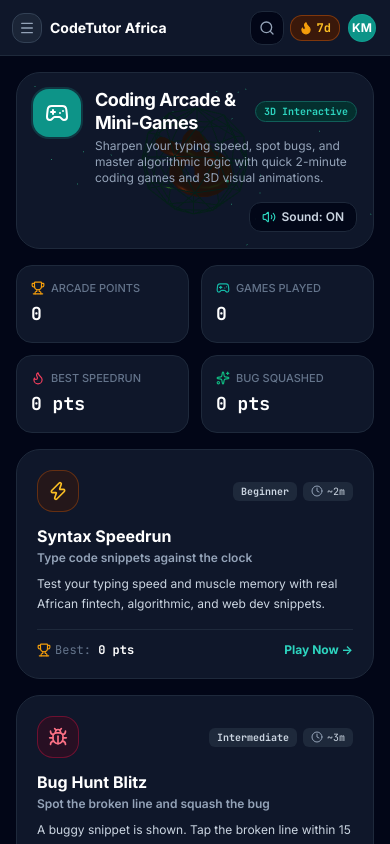
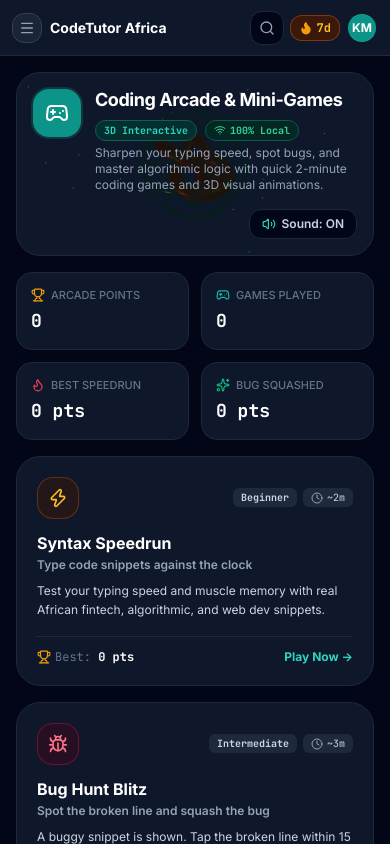
Before and after one commit to agudu50/CodeTutor-Africa, a React (Vite) app: page /games in a window 390 px wide. Built offline with nearby package versions, Linux system fonts and the light colour scheme; no server answers.

Commit message:
added game features

```diff
--- a/src/app/providers/SystemStatusProvider.tsx
+++ b/src/app/providers/SystemStatusProvider.tsx
@@ -48,6 +48,15 @@ export const SYSTEM_CAPABILITIES: CapabilityItem[] = [
     isAvailableOffline: true,
     isAvailableOnline: true,
     offlineFallbackNote: 'Test checks run offline on your device.',
+  },
+  {
+    id: 'arcade-games',
+    title: 'Coding Arcade & Mini-Games',
+    description: 'Play Syntax Speedrun, Bug Hunt Blitz, Output Predictor, and Code Shuffle.',
+    category: 'core',
+    isAvailableOffline: true,
+    isAvailableOnline: true,
+    offlineFallbackNote: 'All 4 games, 3D animations, and sound effects work 100% offline.',
   },
   {
     id: 'support-inquiries',
--- a/src/features/games/components/BugHuntGame.tsx
+++ b/src/features/games/components/BugHuntGame.tsx
@@ -1,4 +1,5 @@
 import React, { useState, useEffect, useRef } from 'react'
+import { useSystemStatus } from '@/app/providers/SystemStatusProvider'
 import { BUG_HUNT_CHALLENGES } from '../data/gameData'
 import { BugHuntChallenge } from '../types/games.types'
 import { gameSound } from '../services/gameSound.service'
@@ -15,6 +16,7 @@ import {
   AlertTriangle,
   Volume2,
   VolumeX,
+  WifiOff,
 } from 'lucide-react'
 
 interface BugHuntGameProps {
@@ -23,6 +25,8 @@ interface BugHuntGameProps {
 }
 
 export const BugHuntGame: React.FC<BugHuntGameProps> = ({ onBack, onScoreUpdate }) => {
+  const { effectiveNetwork } = useSystemStatus()
+  const isOffline = effectiveNetwork === 'offline'
   const [challengeIndex, setChallengeIndex] = useState(0)
   const [selectedLineIndex, setSelectedLineIndex] = useState<number | null>(null)
   const [isLineConfirmed, setIsLineConfirmed] = useState(false)
@@ -174,6 +178,11 @@ export const BugHuntGame: React.FC<BugHuntGameProps> = ({ onBack, onScoreUpdate
             <span className="font-bold text-sm text-slate-900 dark:text-white">
               Bug Hunt Blitz
             </span>
+            {isOffline && (
+              <span className="inline-flex items-center gap-1 text-[10px] font-mono font-bold px-1.5 py-0.5 rounded bg-amber-50 dark:bg-amber-950 text-amber-700 dark:text-amber-400 border border-amber-200 dark:border-amber-800">
+                <WifiOff className="w-2.5 h-2.5" /> Offline
+              </span>
+            )}
           </div>
         </div>
 
--- a/src/features/games/components/CodeShuffleGame.tsx
+++ b/src/features/games/components/CodeShuffleGame.tsx
@@ -1,4 +1,5 @@
 import React, { useState } from 'react'
+import { useSystemStatus } from '@/app/providers/SystemStatusProvider'
 import { CODE_SHUFFLE_CHALLENGES } from '../data/gameData'
 import { CodeShuffleChallenge } from '../types/games.types'
 import { gameSound } from '../services/gameSound.service'
@@ -15,6 +16,7 @@ import {
   ArrowDown,
   Volume2,
   VolumeX,
+  WifiOff,
 } from 'lucide-react'
 
 interface CodeShuffleGameProps {
@@ -23,6 +25,8 @@ interface CodeShuffleGameProps {
 }
 
 export const CodeShuffleGame: React.FC<CodeShuffleGameProps> = ({ onBack, onScoreUpdate }) => {
+  const { effectiveNetwork } = useSystemStatus()
+  const isOffline = effectiveNetwork === 'offline'
   const [challengeIndex, setChallengeIndex] = useState(0)
   const currentChallenge: CodeShuffleChallenge = CODE_SHUFFLE_CHALLENGES[challengeIndex] || CODE_SHUFFLE_CHALLENGES[0]
 
@@ -115,6 +119,11 @@ export const CodeShuffleGame: React.FC<CodeShuffleGameProps> = ({ onBack, onScor
             <span className="font-bold text-sm text-slate-900 dark:text-white">
               Code Shuffle
             </span>
+            {isOffline && (
+              <span className="inline-flex items-center gap-1 text-[10px] font-mono font-bold px-1.5 py-0.5 rounded bg-amber-50 dark:bg-amber-950 text-amber-700 dark:text-amber-400 border border-amber-200 dark:border-amber-800">
+                <WifiOff className="w-2.5 h-2.5" /> Offline
+              </span>
+            )}
           </div>
         </div>
 
--- a/src/features/games/components/OutputPredictorGame.tsx
+++ b/src/features/games/components/OutputPredictorGame.tsx
@@ -1,4 +1,5 @@
 import React, { useState, useEffect, useRef } from 'react'
+import { useSystemStatus } from '@/app/providers/SystemStatusProvider'
 import { OUTPUT_PREDICTOR_CHALLENGES } from '../data/gameData'
 import { OutputPredictorChallenge } from '../types/games.types'
 import { gameSound } from '../services/gameSound.service'
@@ -15,6 +16,7 @@ import {
   AlertTriangle,
   Volume2,
   VolumeX,
+  WifiOff,
 } from 'lucide-react'
 
 interface OutputPredictorGameProps {
@@ -23,6 +25,8 @@ interface OutputPredictorGameProps {
 }
 
 export const OutputPredictorGame: React.FC<OutputPredictorGameProps> = ({ onBack, onScoreUpdate }) => {
+  const { effectiveNetwork } = useSystemStatus()
+  const isOffline = effectiveNetwork === 'offline'
   const [challengeIndex, setChallengeIndex] = useState(0)
   const [selectedOption, setSelectedOption] = useState<number | null>(null)
   const [feedback, setFeedback] = useState<{ isSuccess: boolean; message: string } | null>(null)
@@ -151,6 +155,11 @@ export const OutputPredictorGame: React.FC<OutputPredictorGameProps> = ({ onBack
             <span className="font-bold text-sm text-slate-900 dark:text-white">
               Output Predictor
             </span>
+            {isOffline && (
+              <span className="inline-flex items-center gap-1 text-[10px] font-mono font-bold px-1.5 py-0.5 rounded bg-amber-50 dark:bg-amber-950 text-amber-700 dark:text-amber-400 border border-amber-200 dark:border-amber-800">
+                <WifiOff className="w-2.5 h-2.5" /> Offline
+              </span>
+            )}
           </div>
         </div>
 
--- a/src/features/games/components/SyntaxSpeedrunGame.tsx
+++ b/src/features/games/components/SyntaxSpeedrunGame.tsx
@@ -1,4 +1,5 @@
 import React, { useState, useEffect, useRef } from 'react'
+import { useSystemStatus } from '@/app/providers/SystemStatusProvider'
 import { SPEEDRUN_SNIPPETS } from '../data/gameData'
 import { SpeedrunSnippet } from '../types/games.types'
 import { gameSound } from '../services/gameSound.service'
@@ -13,6 +14,7 @@ import {
   Flame,
   Volume2,
   VolumeX,
+  WifiOff,
 } from 'lucide-react'
 
 interface SyntaxSpeedrunGameProps {
@@ -21,6 +23,8 @@ interface SyntaxSpeedrunGameProps {
 }
 
 export const SyntaxSpeedrunGame: React.FC<SyntaxSpeedrunGameProps> = ({ onBack, onScoreUpdate }) => {
+  const { effectiveNetwork } = useSystemStatus()
+  const isOffline = effectiveNetwork === 'offline'
   const [snippetIndex, setSnippetIndex] = useState(0)
   const [userInput, setUserInput] = useState('')
   const [timeLeft, setTimeLeft] = useState(SPEEDRUN_SNIPPETS[0].timeLimitSecs)
@@ -167,6 +171,11 @@ export const SyntaxSpeedrunGame: React.FC<SyntaxSpeedrunGameProps> = ({ onBack,
             <span className="font-bold text-sm text-slate-900 dark:text-white">
               Syntax Speedrun
             </span>
+            {isOffline && (
+              <span className="inline-flex items-center gap-1 text-[10px] font-mono font-bold px-1.5 py-0.5 rounded bg-amber-50 dark:bg-amber-950 text-amber-700 dark:text-amber-400 border border-amber-200 dark:border-amber-800">
+                <WifiOff className="w-2.5 h-2.5" /> Offline
+              </span>
+            )}
           </div>
         </div>
 
--- a/src/features/games/pages/GamesHubPage.tsx
+++ b/src/features/games/pages/GamesHubPage.tsx
@@ -1,5 +1,6 @@
 import React, { useState, useEffect } from 'react'
 import { PageContainer } from '@/components/layout/PageContainer'
+import { useSystemStatus } from '@/app/providers/SystemStatusProvider'
 import { GAMES_METADATA } from '../data/gameData'
 import { GameId, PlayerGameStats } from '../types/games.types'
 import { SyntaxSpeedrunGame } from '../components/SyntaxSpeedrunGame'
@@ -20,6 +21,10 @@ import {
   Sparkles,
   Volume2,
   VolumeX,
+  Wifi,
+  WifiOff,
+  CheckCircle2,
+  HardDrive,
 } from 'lucide-react'
 
 const ICON_MAP = {
@@ -32,6 +37,9 @@ const ICON_MAP = {
 const STATS_STORAGE_KEY = 'codetutor_arcade_stats'
 
 export const GamesHubPage: React.FC = () => {
+  const { effectiveNetwork } = useSystemStatus()
+  const isOffline = effectiveNetwork === 'offline'
+
   const [activeGame, setActiveGame] = useState<GameId | null>(null)
   const [soundEnabled, setSoundEnabled] = useState(gameSound.isEnabled())
   const [stats, setStats] = useState<PlayerGameStats>(() => {
@@ -123,13 +131,22 @@ export const GamesHubPage: React.FC = () => {
                 </div>
 
                 <div className="space-y-1 min-w-0 flex-1">
-                  <div className="flex items-center gap-2">
+                  <div className="flex items-center gap-2 flex-wrap">
                     <h1 className="text-lg sm:text-2xl font-bold tracking-tight text-slate-900 dark:text-white leading-tight">
                       Coding Arcade & Mini-Games
                     </h1>
                     <span className="text-[10px] font-mono font-bold px-2 py-0.5 rounded-full bg-brand-50 dark:bg-brand-950 text-brand-600 dark:text-brand-400 border border-brand-200 dark:border-brand-800 shrink-0">
                       3D Interactive
                     </span>
+                    {isOffline ? (
+                      <span className="inline-flex items-center gap-1 text-[10px] font-mono font-bold px-2 py-0.5 rounded-full bg-amber-50 dark:bg-amber-950/80 text-amber-700 dark:text-amber-400 border border-amber-200 dark:border-amber-800 shrink-0">
+                        <WifiOff className="w-3 h-3" /> Offline Ready
+                      </span>
+                    ) : (
+                      <span className="inline-flex items-center gap-1 text-[10px] font-mono font-bold px-2 py-0.5 rounded-full bg-emerald-50 dark:bg-emerald-950/80 text-emerald-700 dark:text-emerald-400 border border-emerald-200 dark:border-emerald-800 shrink-0">
+                        <Wifi className="w-3 h-3" /> 100% Local
+                      </span>
+                    )}
                   </div>
                   <p className="text-xs text-slate-500 dark:text-slate-400 max-w-lg">
                     Sharpen your typing speed, spot bugs, and master algorithmic logic with quick 2-minute coding games and 3D visual animations.
@@ -263,6 +280,44 @@ export const GamesHubPage: React.FC = () => {
               )
             })}
           </div>
+
+          {/* ═══════════════════════════════════════════════════════════════
+              100% OFFLINE GUARANTEE & DEVICE STORAGE CALLOUT
+              ═══════════════════════════════════════════════════════════════ */}
+          <div className="p-4 sm:p-5 rounded-2xl bg-white dark:bg-slate-900 border border-slate-200 dark:border-slate-800 shadow-2xs space-y-3">
+            <div className="flex items-center justify-between gap-2">
+              <div className="flex items-center gap-2">
+                <div className="p-1.5 rounded-lg bg-emerald-50 dark:bg-emerald-950/70 text-emerald-600 dark:text-emerald-400 border border-emerald-200 dark:border-emerald-800">
+                  <HardDrive className="w-4 h-4" />
+                </div>
+                <h3 className="text-sm font-bold text-slate-900 dark:text-white">
+                  100% Offline-Ready Gaming
+                </h3>
+              </div>
+              <span className="inline-flex items-center gap-1 text-[11px] font-mono font-bold px-2 py-0.5 rounded bg-emerald-50 dark:bg-emerald-950 text-emerald-700 dark:text-emerald-400 border border-emerald-200 dark:border-emerald-800">
+                <CheckCircle2 className="w-3.5 h-3.5 text-emerald-500" /> Zero Data Cost
+              </span>
+            </div>
+
+            <p className="text-xs text-slate-600 dark:text-slate-300 leading-relaxed">
+              All 4 coding games, WebGL 3D animations, synth sound effects, and scoring logic are bundled directly in your browser. You can play, practice, and compete anytime without an internet connection.
+            </p>
+
+            <div className="grid grid-cols-1 sm:grid-cols-3 gap-2 pt-1 border-t border-slate-100 dark:border-slate-800 text-[11px]">
+              <div className="flex items-center gap-1.5 text-slate-600 dark:text-slate-400">
+                <CheckCircle2 className="w-3.5 h-3.5 text-emerald-500 shrink-0" />
+                <span>Local Web Audio Synthesizer</span>
+              </div>
+              <div className="flex items-center gap-1.5 text-slate-600 dark:text-slate-400">
+                <CheckCircle2 className="w-3.5 h-3.5 text-emerald-500 shrink-0" />
+                <span>Real-Time WebGL 3D Visualizer</span>
+              </div>
+              <div className="flex items-center gap-1.5 text-slate-600 dark:text-slate-400">
+                <CheckCircle2 className="w-3.5 h-3.5 text-emerald-500 shrink-0" />
+                <span>Local High Score Persistence</span>
+              </div>
+            </div>
+          </div>
         </>
       )}
     </PageContainer>
```
